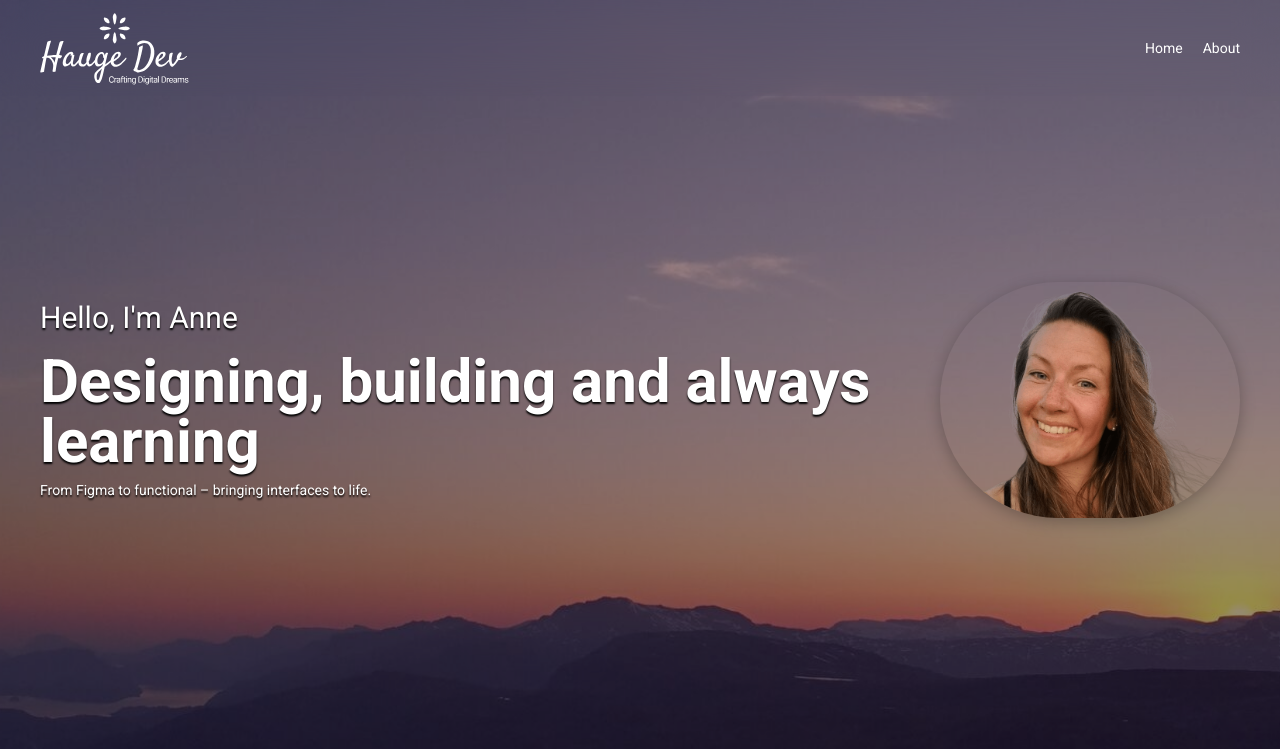
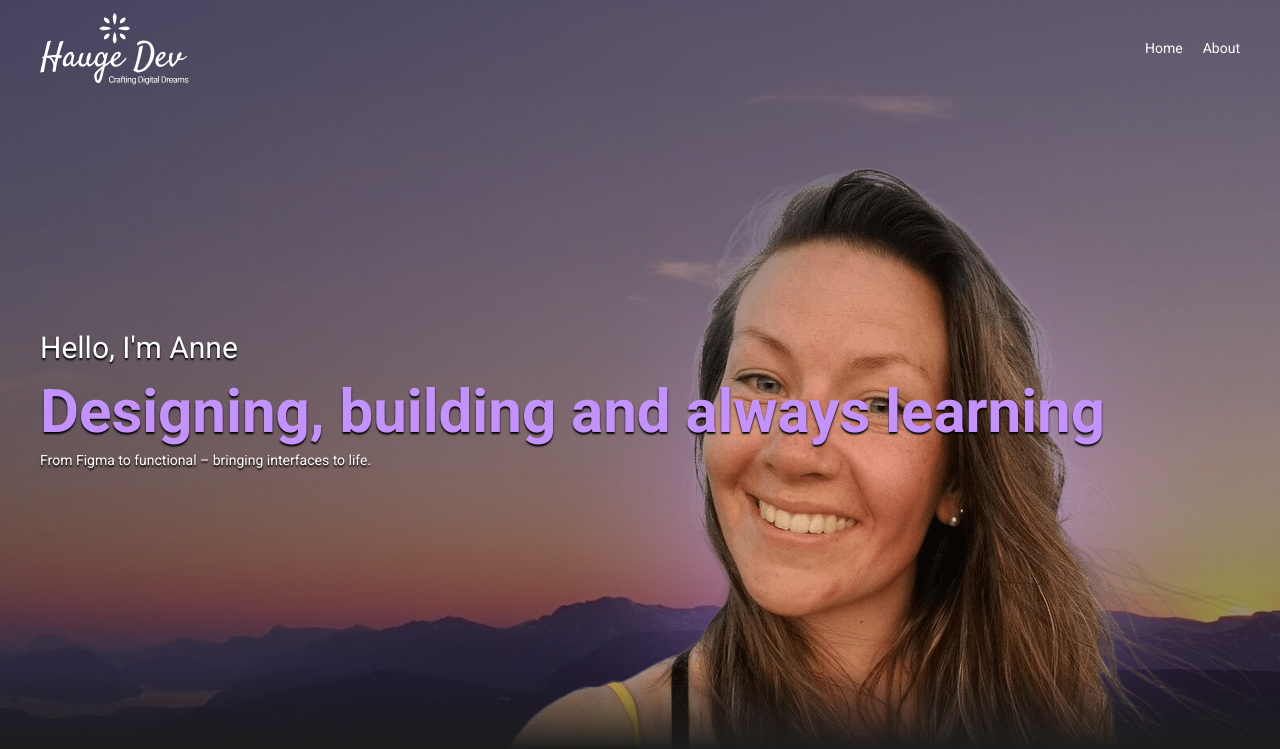
Before and after one commit to annechh/portfolio-2, a React (Vite) app: page / in a window 1280 px wide. Shown: the top 749 px of the page. Built offline with nearby package versions, Linux system fonts and the light colour scheme.

Commit message:
update introduction section

```diff
--- a/src/components/Introduction.tsx
+++ b/src/components/Introduction.tsx
@@ -1,24 +1,38 @@
 import { introductionData } from '../assets/data';
+import GlowDot from '../assets/images/glow-dot.png';
 
 export default function Introduction() {
   return (
-    <section className="min-h-screen flex flex-col-reverse lg:flex-row justify-center items-center gap-10 max-w-3xl lg:max-w-7xl xl:max-w-[1650px] w-full px-5 lg:px-10">
-      <div className="flex flex-col">
+    <>
+      <div className="relative min-h-screen flex flex-col justify-center gap-10 max-w-3xl lg:max-w-7xl xl:max-w-[1920px] w-full px-5 lg:px-10 h-full ">
+        <div className="flex flex-col max-w-3xl lg:max-w-7xl xl:max-w-[1650px] z-20">
           <p className="text-base md:text-2xl lg:text-3xl text-shadow-sm pb-2 md:pb-4">
             {introductionData.intro1}
           </p>
-        <h1 className="text-3xl md:text-4xl lg:text-6xl font-bold text-shadow-sm">
+          <h1 className="text-3xl md:text-4xl lg:text-6xl font-bold text-shadow-sm text-pink">
             {introductionData.title}
           </h1>
-        <p className="text-xs md:text-sm text-shadow-sm pt-1 md:pt-2">{introductionData.intro2}</p>
+          <p className="text-xs md:text-sm text-shadow-sm pt-1 md:pt-2">
+            {introductionData.intro2}
+          </p>
         </div>
-      <div className="max-w-[200px] lg:max-w-[300px] w-full h-full rounded-full overflow-hidden shadow-sm">
+
+        <div className="absolute flex right-0 bottom-0 h-full overflow-visible">
+          <div className="relative self-end max-w-[500px] lg:max-w-[800px] mb-[50px] w-full h-auto z-10">
             <img
               src={introductionData.media.url}
               alt={introductionData.media.alt}
               className="w-full h-full object-cover"
             />
           </div>
-    </section>
+          <img
+            src={GlowDot}
+            alt="glow effect"
+            className="absolute left-1/2 top-2/3 -translate-x-1/2 -translate-y-1/2 pointer-events-none z-0"
+          />
+        </div>
+      </div>
+      <div className="absolute bg-gradient-to-t from-dark to-dark/0 flex flex-col bottom-0 w-full h-20 mb-[50px] z-20"></div>
+    </>
   );
 }
```
Lines whose indentation alone changed are shown as unchanged.
